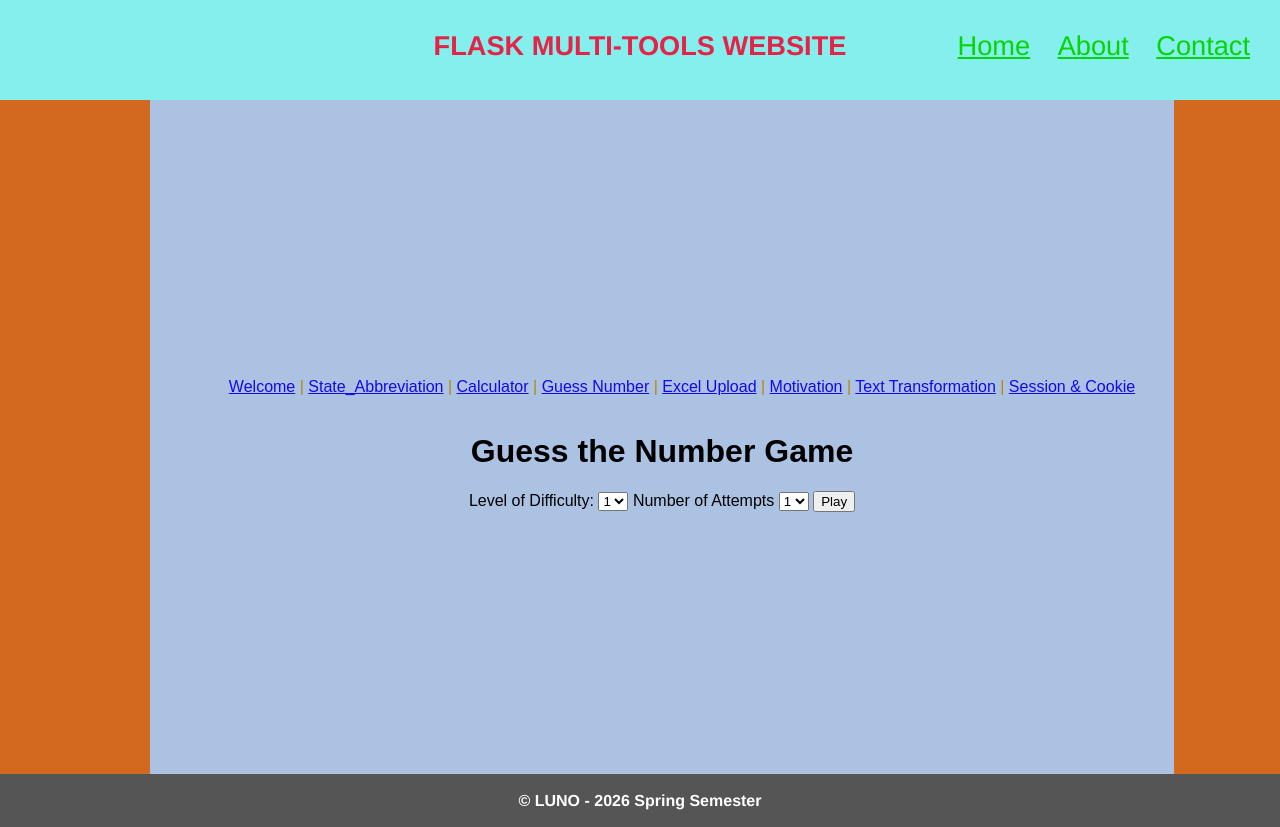
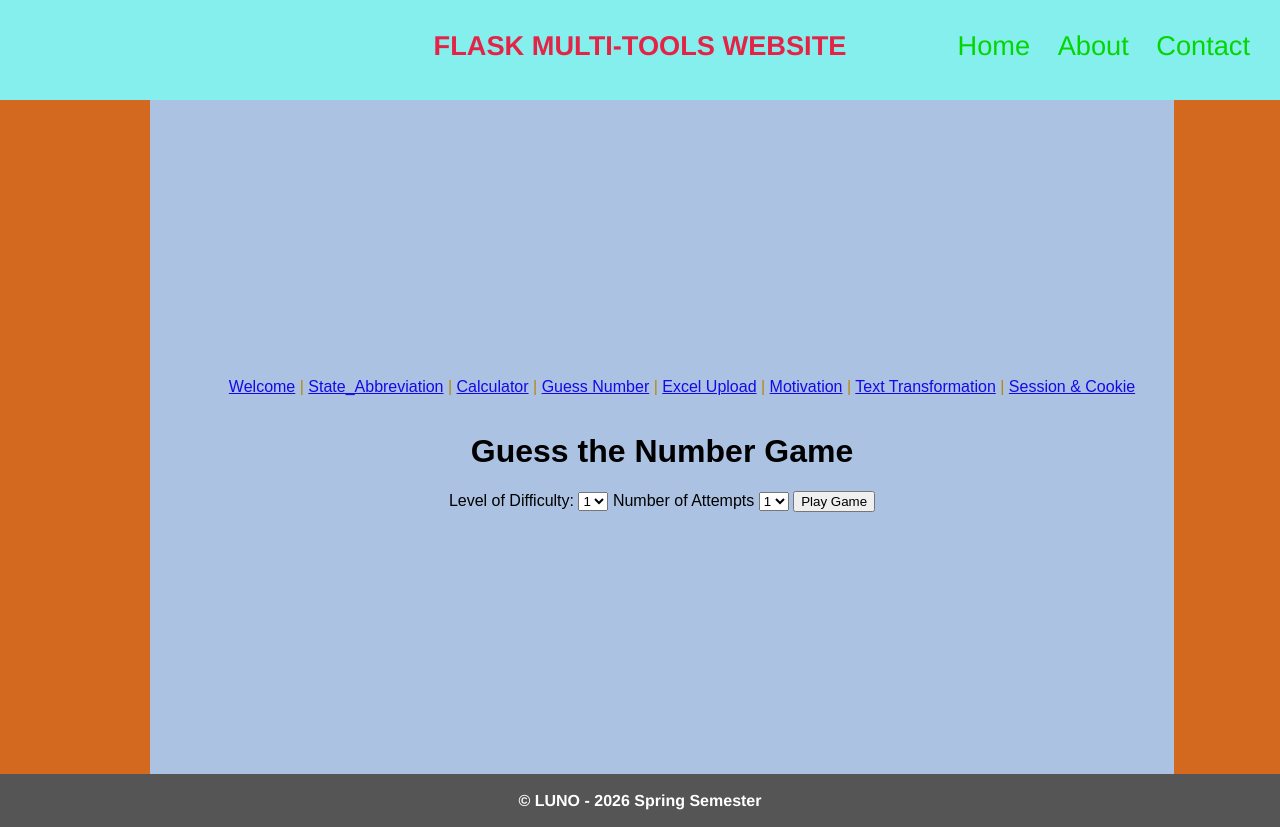
Before and after one commit to ksu-is/Flask-Multi-Tools-Webpage, a Flask app: page /guess_number in a window 1280 px wide. Run offline with Flask 3, Linux system fonts and the light colour scheme.

Commit message:
refining
make codes more cleaned

```diff
--- a/app.py
+++ b/app.py
@@ -2,6 +2,7 @@ from flask import Flask, render_template, request, redirect, session, make_respo
 from miscellaneous.states import us_states
 import random
 import pandas as pd
+import math
 
 app = Flask(__name__, static_folder='static', static_url_path= '/', template_folder='templates')
 app.secret_key = '1st application development'
@@ -82,10 +83,11 @@ def guess_number():
         if guess:
             if count < attempts:
                 if guess == target:
-                    result = "Congratulations! You guessed the number."
+                    result = f"Congratulations! You guessed the number {target}!"
                 else:
-                    result = "Sorry, that's not the correct number. Try again."
-                    count += 1
+                    result = "Sorry, that's not the correct number. Try again!"
+                count += 1
+
             if count >= attempts:
                 result = f"Out of attempts - the number was {target}."
 
--- a/static/main.css
+++ b/static/main.css
@@ -1,6 +1,5 @@
 body {
   margin: 0;
-  padding: 0;
   font-family: "Helvetica Neue", Helvetica, Arial, sans-serif;
   background-color: chocolate;
 }
@@ -8,17 +7,20 @@ body {
 header {
   background-color: #85efed;
   height: 100px;
-  width: 100%;
 }
 
 header h1.logo {
   margin-top: 30px;
   font-size: 1.7em;
-  color: #e42447;
   text-transform: uppercase;
   position: absolute;
   left: 50%;
   transform: translateX(-50%);
+}
+
+header h1.logo a {
+  color: #e42447;
+  text-decoration: none;
 }
 
 header h1.logo a:hover {
@@ -26,15 +28,12 @@ header h1.logo a:hover {
   text-decoration: none;
 }
 
-header h1.logo a {
-  color: #e42447;
-  text-decoration: none;
-}
 h2 {
   color:rgb(7, 128, 228)
 }
 
-container {
+/*center the content of the page*/
+.container {
   width: 80%;
   height: 674px;
   display: flex;
@@ -43,13 +42,8 @@ container {
   align-items: center;
   font-family: "Montserrat", sans-serif;
   background-color: rgb(172, 194, 226);
-  padding: 0;
   margin-left: 150px;
 }
-/*
- * Center the body content
- */
-
 
 .home {
   padding: 50px 0 50px 0;
@@ -76,13 +70,14 @@ div.about {
 
 .menu a {
   color: rgb(5, 213, 1);
-  text-decoration: underline;
+  text-decoration: none;
 }
 
 .menu a:hover {
-  color: rgb(160, 32, 235);
+  color: #e42447;
   text-decoration: none;
 }
+
 .menu a + a {
   margin-left: 20px;
 }
--- a/templates/calculator.html
+++ b/templates/calculator.html
@@ -2,7 +2,7 @@
 {% block content %}
     <h1> Simple Calculator</h1>
     <form method="POST" action="{{url_for('calculator')}}">
-        <lable>First Number:</lable>
+        <label>First Number:</label>
         <input type="number" name="first_number" required>
         <label>Operator</label>
         <select name="operator">
@@ -11,9 +11,9 @@
             <option>X</option>
             <option>÷</option>
         </select>
-        <lable>Second Number:</lable>
+        <label>Second Number:</label>
         <input type="number" name="second_number" required>
-        <input type="submit" value='='>
+        <button type="submit">=</button>
     </form>
 
     {% if result %}
--- a/templates/guess_number.html
+++ b/templates/guess_number.html
@@ -15,7 +15,7 @@
             <option value=2>2</option>
             <option value=3>3</option>
         </select>
-    <input type="submit" value="Play">
+    <button type="submit">Play Game</button>
 </form>
 
 {% if target %}
@@ -26,9 +26,9 @@
         <input type="hidden" name="target" value={{target}}>
         <div align="center">
             <label>Your Guess:</label>
-            <input type="number" name="guess" placeholder="Guessing Number" required>
+            <input type="number" name="guess" placeholder="Enter your guess" required>
             <input type="hidden" name="count" value={{count}}>
-            <input type="submit" value="Let's try">
+            <button type="submit">Let's try</button>
         </div>
     </form>
 {% endif %}
--- a/templates/layout.html
+++ b/templates/layout.html
@@ -17,7 +17,7 @@
         </nav>
     </header>
 
-    <container>
+    <div class="container">
         <ul class="tool">
             <a href="{{ url_for('home') }}">Welcome</a> |
             <a href="/state_abbreviation">State_Abbreviation</a> |
@@ -32,7 +32,7 @@
         {% block content %}
 
         {% endblock %}
-    </container>
+    </div>
 
     <footer>
         <h1>&copy; LUNO - 2026 Spring Semester</h1>
```
